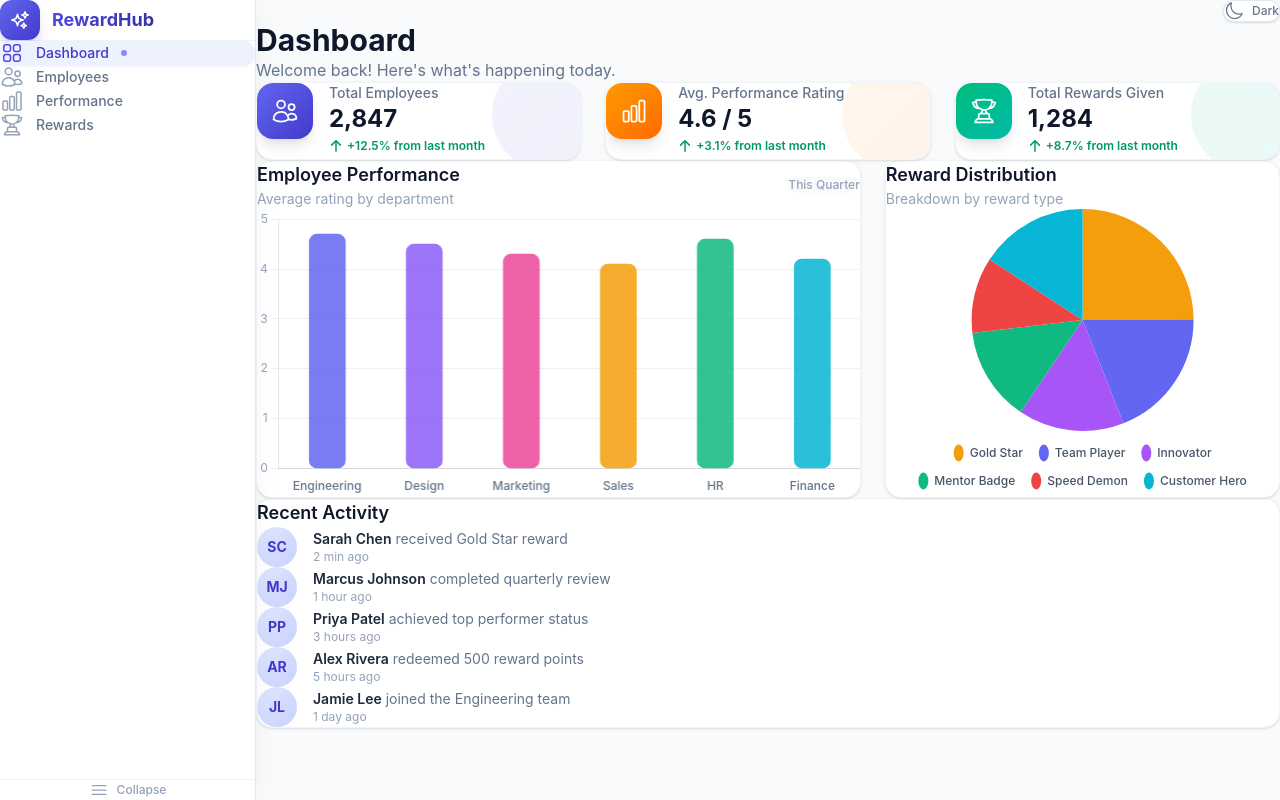
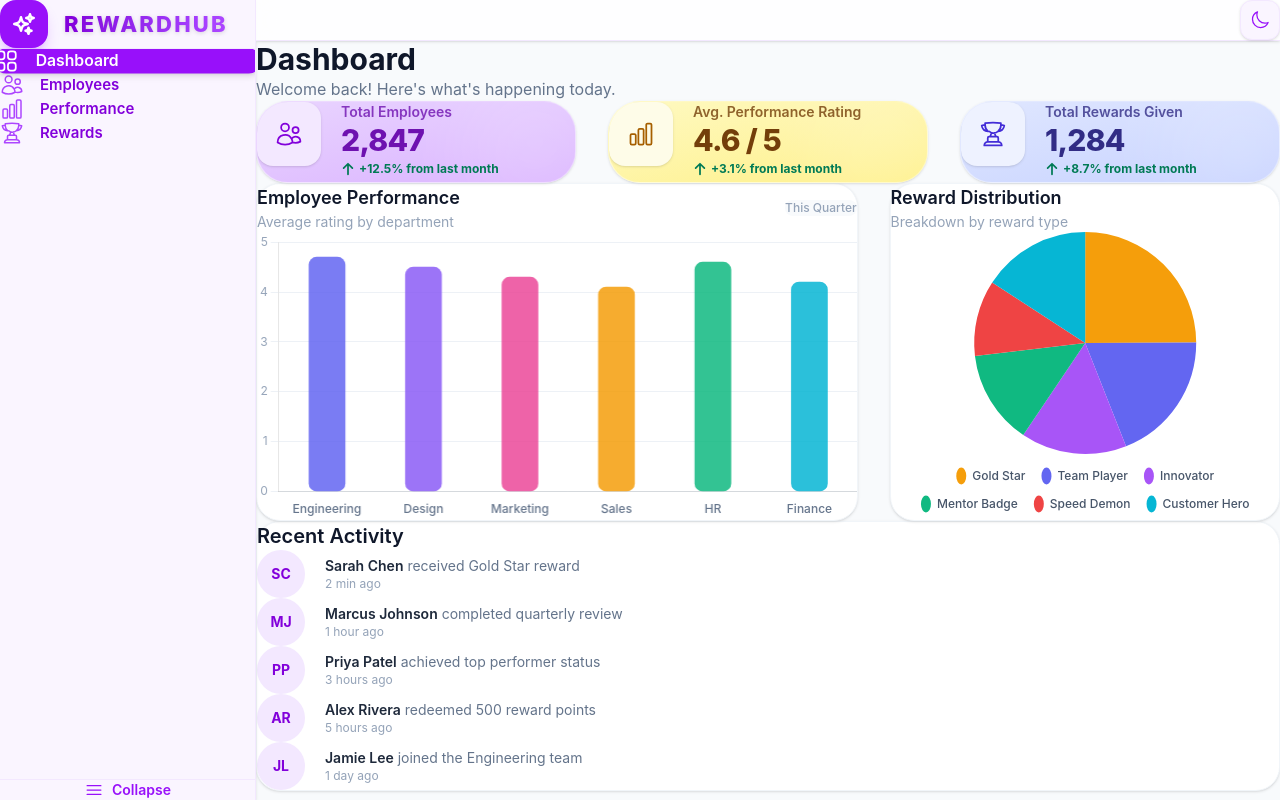
Before and after one commit to SaakshiJha29/Reward-Dashboard, a React (Vite) app: page / in a window 1280 px wide. Built offline with nearby package versions, Linux system fonts and the light colour scheme.

Commit message:
updated UI

```diff
--- a/src/App.jsx
+++ b/src/App.jsx
@@ -32,30 +32,29 @@ function App() {
   const ActiveComponent = pages[activePage];
 
   return (
-    <div className="flex min-h-screen bg-surface-50 dark:bg-surface-950 transition-colors duration-300">
+    <div className="flex h-screen w-full overflow-hidden bg-surface-50 dark:bg-surface-950 transition-colors duration-300">
       <Sidebar activePage={activePage} onNavigate={setActivePage} />
 
-      <div className="flex-1 flex flex-col overflow-y-auto">
-        {/* Top bar with theme toggle */}
-        <header className="flex items-center justify-end px-6 md:px-10 pt-6 md:pt-8 pb-0">
+      <div className="flex-1 flex flex-col h-full min-w-0 overflow-y-auto overflow-x-hidden">
+        {/* Top Navbar */}
+        <header className="flex items-center justify-end px-8 md:px-14 py-5 bg-white/80 dark:bg-surface-900/80 backdrop-blur-md shadow-sm border-b border-purple-100 dark:border-surface-800 sticky top-0 z-10 transition-colors duration-300">
+          <div className="flex items-center gap-4 ml-auto">
             <button
               id="theme-toggle"
               onClick={toggle}
-            className="flex items-center gap-2 px-3.5 py-2 rounded-xl
-                       bg-white dark:bg-surface-800 border border-surface-200 dark:border-surface-700
-                       text-surface-500 dark:text-surface-400
-                       hover:bg-surface-50 dark:hover:bg-surface-700
-                       shadow-sm hover:shadow transition-all duration-200 cursor-pointer"
+              className="flex items-center justify-center w-10 h-10 rounded-xl
+                         bg-purple-50 dark:bg-surface-800 border border-purple-100 dark:border-surface-700
+                         text-purple-600 dark:text-purple-300
+                         hover:bg-purple-100 dark:hover:bg-surface-700 hover:-translate-y-0.5
+                         shadow-sm hover:shadow-md transition-all duration-300 cursor-pointer"
               title={dark ? "Switch to light mode" : "Switch to dark mode"}
             >
               {dark ? <SunIcon /> : <MoonIcon />}
-            <span className="text-xs font-medium hidden sm:inline">
-              {dark ? "Light" : "Dark"}
-            </span>
             </button>
+          </div>
         </header>
 
-        <main className="flex-1 px-6 md:px-10 py-6 md:py-8">
+        <main className="flex-1 pl-12 pr-8 md:pl-20 md:pr-16 py-12 md:py-16 w-full max-w-screen-2xl mx-auto">
           <ActiveComponent />
         </main>
       </div>
--- a/src/components/Sidebar.jsx
+++ b/src/components/Sidebar.jsx
@@ -42,30 +42,30 @@ export default function Sidebar({ activePage, onNavigate }) {
   return (
     <aside
       className={`
-        relative flex flex-col
-        bg-white border-r border-surface-200
+        relative flex flex-col shrink-0
+        bg-purple-50 dark:bg-surface-900 border-r border-purple-100 dark:border-surface-800
         h-screen sticky top-0
         transition-all duration-300 ease-in-out
         ${collapsed ? "w-20" : "w-64"}
-        shadow-[4px_0_24px_-6px_rgba(0,0,0,0.06)]
+        shadow-sm
       `}
     >
       {/* ── Logo / Brand ── */}
-      <div className="flex items-center gap-3 px-5 py-6 border-b border-surface-100">
-        <div className="flex items-center justify-center w-10 h-10 rounded-xl bg-gradient-to-br from-primary-500 to-primary-700 shadow-lg shadow-primary-500/25 shrink-0">
-          <svg xmlns="http://www.w3.org/2000/svg" fill="none" viewBox="0 0 24 24" strokeWidth={2} stroke="white" className="w-5 h-5">
+      <div className="flex items-center gap-4 px-8 py-10 border-b border-purple-100 dark:border-surface-800">
+        <div className="flex items-center justify-center w-12 h-12 rounded-2xl bg-purple-600 shadow-lg shadow-purple-600/20 shrink-0">
+          <svg xmlns="http://www.w3.org/2000/svg" fill="none" viewBox="0 0 24 24" strokeWidth={2.5} stroke="currentColor" className="w-6 h-6 text-white">
             <path strokeLinecap="round" strokeLinejoin="round" d="M9.813 15.904 9 18.75l-.813-2.846a4.5 4.5 0 0 0-3.09-3.09L2.25 12l2.846-.813a4.5 4.5 0 0 0 3.09-3.09L9 5.25l.813 2.846a4.5 4.5 0 0 0 3.09 3.09L15.75 12l-2.846.813a4.5 4.5 0 0 0-3.09 3.09ZM18.259 8.715 18 9.75l-.259-1.035a3.375 3.375 0 0 0-2.455-2.456L14.25 6l1.036-.259a3.375 3.375 0 0 0 2.455-2.456L18 2.25l.259 1.035a3.375 3.375 0 0 0 2.456 2.456L21.75 6l-1.035.259a3.375 3.375 0 0 0-2.456 2.456ZM16.894 20.567 16.5 21.75l-.394-1.183a2.25 2.25 0 0 0-1.423-1.423L13.5 18.75l1.183-.394a2.25 2.25 0 0 0 1.423-1.423l.394-1.183.394 1.183a2.25 2.25 0 0 0 1.423 1.423l1.183.394-1.183.394a2.25 2.25 0 0 0-1.423 1.423Z" />
           </svg>
         </div>
         {!collapsed && (
-          <span className="text-lg font-bold bg-gradient-to-r from-primary-600 to-primary-800 bg-clip-text text-transparent whitespace-nowrap">
-            RewardHub
+          <span className="text-[22px] font-extrabold tracking-widest text-transparent bg-clip-text bg-gradient-to-r from-purple-700 to-purple-500 drop-shadow-sm whitespace-nowrap">
+            REWARDHUB
           </span>
         )}
       </div>
 
       {/* ── Navigation ── */}
-      <nav className="flex-1 px-3 py-4 space-y-1 overflow-y-auto">
+      <nav className="flex-1 px-6 py-10 space-y-3 overflow-y-auto">
         {menuItems.map(({ key, label }) => {
           const isActive = activePage === key;
           return (
@@ -75,42 +75,39 @@ export default function Sidebar({ activePage, onNavigate }) {
               onClick={() => onNavigate(key)}
               title={collapsed ? label : undefined}
               className={`
-                group flex items-center gap-3 w-full rounded-xl
-                px-3 py-3 text-sm font-medium
-                transition-all duration-200 cursor-pointer
+                group flex items-center gap-4 w-full rounded-2xl
+                px-5 py-4 text-[15px] font-semibold
+                transition-all duration-300 ease-out cursor-pointer
                 ${
                   isActive
-                    ? "bg-primary-50 text-primary-700 shadow-sm shadow-primary-500/10"
-                    : "text-surface-500 hover:bg-surface-50 hover:text-surface-800"
+                    ? "bg-purple-600 text-white shadow-md scale-105"
+                    : "text-purple-700 dark:text-purple-300 hover:bg-purple-200/50 dark:hover:bg-surface-800 hover:text-purple-900 dark:hover:text-purple-100 hover:scale-[1.02]"
                 }
               `}
             >
               <span
-                className={`shrink-0 transition-colors duration-200 ${
+                className={`shrink-0 transition-transform duration-300 ${
                   isActive
-                    ? "text-primary-600"
-                    : "text-surface-400 group-hover:text-surface-600"
+                    ? "text-white scale-110"
+                    : "text-purple-500 dark:text-purple-400 group-hover:text-purple-700 dark:group-hover:text-purple-200 group-hover:scale-110"
                 }`}
               >
                 {icons[key]}
               </span>
               {!collapsed && <span className="whitespace-nowrap">{label}</span>}
-              {isActive && !collapsed && (
-                <span className="ml-auto w-1.5 h-1.5 rounded-full bg-primary-500 animate-pulse" />
-              )}
             </button>
           );
         })}
       </nav>
 
       {/* ── Collapse Toggle ── */}
-      <div className="px-3 py-4 border-t border-surface-100">
+      <div className="px-6 py-6 border-t border-purple-100 dark:border-surface-800">
         <button
           id="sidebar-toggle"
           onClick={() => setCollapsed((c) => !c)}
-          className="flex items-center justify-center w-full gap-2 rounded-xl px-3 py-2.5
-                     text-surface-400 hover:text-surface-700 hover:bg-surface-50
-                     transition-all duration-200 cursor-pointer"
+          className="flex items-center justify-center w-full gap-2 rounded-xl px-3 py-3
+                     text-purple-600 dark:text-purple-400 hover:text-purple-900 dark:hover:text-purple-200 hover:bg-purple-200/50 dark:hover:bg-surface-800
+                     transition-all duration-300 cursor-pointer"
           title={collapsed ? "Expand sidebar" : "Collapse sidebar"}
         >
           <span
@@ -121,7 +118,7 @@ export default function Sidebar({ activePage, onNavigate }) {
             {icons.Collapse}
           </span>
           {!collapsed && (
-            <span className="text-xs font-medium whitespace-nowrap">
+            <span className="text-sm font-semibold whitespace-nowrap">
               Collapse
             </span>
           )}
--- a/src/index.css
+++ b/src/index.css
@@ -1,4 +1,4 @@
-@import "tailwindcss";
+ @import "tailwindcss";
 
 @custom-variant dark (&:where(.dark, .dark *));
 
--- a/src/pages/DashboardPage.jsx
+++ b/src/pages/DashboardPage.jsx
@@ -27,7 +27,9 @@ const statCards = [
     value: "2,847",
     change: "+12.5%",
     up: true,
-    gradient: "from-primary-500 to-primary-700",
+    gradient: "from-purple-200 to-purple-300 dark:from-purple-800 dark:to-purple-900",
+    textColor: "text-purple-800 dark:text-purple-100",
+    iconBg: "bg-purple-100 text-purple-700 dark:bg-purple-800 dark:text-purple-200",
     icon: (
       <svg xmlns="http://www.w3.org/2000/svg" fill="none" viewBox="0 0 24 24" strokeWidth={1.5} stroke="currentColor" className="w-7 h-7">
         <path strokeLinecap="round" strokeLinejoin="round" d="M15 19.128a9.38 9.38 0 0 0 2.625.372 9.337 9.337 0 0 0 4.121-.952 4.125 4.125 0 0 0-7.533-2.493M15 19.128v-.003c0-1.113-.285-2.16-.786-3.07M15 19.128v.106A12.318 12.318 0 0 1 8.624 21c-2.331 0-4.512-.645-6.374-1.766l-.001-.109a6.375 6.375 0 0 1 11.964-3.07M12 6.375a3.375 3.375 0 1 1-6.75 0 3.375 3.375 0 0 1 6.75 0Zm8.25 2.25a2.625 2.625 0 1 1-5.25 0 2.625 2.625 0 0 1 5.25 0Z" />
@@ -39,7 +41,9 @@ const statCards = [
     value: "4.6 / 5",
     change: "+3.1%",
     up: true,
-    gradient: "from-amber-500 to-orange-500",
+    gradient: "from-yellow-100 to-yellow-200 dark:from-yellow-700 dark:to-yellow-800",
+    textColor: "text-yellow-900 dark:text-yellow-100",
+    iconBg: "bg-yellow-50 text-yellow-700 dark:bg-yellow-600 dark:text-yellow-100",
     icon: (
       <svg xmlns="http://www.w3.org/2000/svg" fill="none" viewBox="0 0 24 24" strokeWidth={1.5} stroke="currentColor" className="w-7 h-7">
         <path strokeLinecap="round" strokeLinejoin="round" d="M3 13.125C3 12.504 3.504 12 4.125 12h2.25c.621 0 1.125.504 1.125 1.125v6.75C7.5 20.496 6.996 21 6.375 21h-2.25A1.125 1.125 0 0 1 3 19.875v-6.75ZM9.75 8.625c0-.621.504-1.125 1.125-1.125h2.25c.621 0 1.125.504 1.125 1.125v11.25c0 .621-.504 1.125-1.125 1.125h-2.25a1.125 1.125 0 0 1-1.125-1.125V8.625ZM16.5 4.125c0-.621.504-1.125 1.125-1.125h2.25C20.496 3 21 3.504 21 4.125v15.75c0 .621-.504 1.125-1.125 1.125h-2.25a1.125 1.125 0 0 1-1.125-1.125V4.125Z" />
@@ -51,7 +55,9 @@ const statCards = [
     value: "1,284",
     change: "+8.7%",
     up: true,
-    gradient: "from-emerald-500 to-teal-500",
+    gradient: "from-indigo-100 to-indigo-200 dark:from-indigo-800 dark:to-indigo-900",
+    textColor: "text-indigo-900 dark:text-indigo-100",
+    iconBg: "bg-indigo-50 text-indigo-700 dark:bg-indigo-700 dark:text-indigo-100",
     icon: (
       <svg xmlns="http://www.w3.org/2000/svg" fill="none" viewBox="0 0 24 24" strokeWidth={1.5} stroke="currentColor" className="w-7 h-7">
         <path strokeLinecap="round" strokeLinejoin="round" d="M16.5 18.75h-9m9 0a3 3 0 0 1 3 3h-15a3 3 0 0 1 3-3m9 0v-3.375c0-.621-.503-1.125-1.125-1.125h-.871M7.5 18.75v-3.375c0-.621.504-1.125 1.125-1.125h.872m5.007 0H9.497m5.007 0a7.454 7.454 0 0 1-.982-3.172M9.497 14.25a7.454 7.454 0 0 0 .981-3.172M5.25 4.236c-.982.143-1.954.317-2.916.52A6.003 6.003 0 0 0 7.73 9.728M5.25 4.236V4.5c0 2.108.966 3.99 2.48 5.228M5.25 4.236V2.721C7.456 2.41 9.71 2.25 12 2.25c2.291 0 4.545.16 6.75.47v1.516M18.75 4.236c.982.143 1.954.317 2.916.52A6.003 6.003 0 0 1 16.27 9.728M18.75 4.236V4.5c0 2.108-.966 3.99-2.48 5.228m0 0a6.02 6.02 0 0 1-7.54 0" />
@@ -165,7 +171,7 @@ const pieOptions = {
    ═══════════════════════════════════════════════════ */
 export default function DashboardPage() {
   return (
-    <div className="space-y-8">
+    <div className="space-y-12 max-w-7xl mx-auto pb-12">
       {/* ── Header ── */}
       <div>
         <h1 className="text-3xl font-bold text-surface-900">Dashboard</h1>
@@ -175,44 +181,44 @@ export default function DashboardPage() {
       </div>
 
       {/* ── Stat Cards ── */}
-      <div className="grid grid-cols-1 sm:grid-cols-2 xl:grid-cols-3 gap-6">
+      <div className="grid grid-cols-1 sm:grid-cols-2 xl:grid-cols-3 gap-8">
         {statCards.map((card) => (
           <div
             key={card.label}
-            className="relative overflow-hidden bg-white rounded-2xl shadow-sm border border-surface-100
-                       hover:shadow-md hover:-translate-y-0.5 transition-all duration-300"
+            className={`relative overflow-hidden bg-gradient-to-br ${card.gradient} rounded-[2rem] shadow-sm border border-white/40 dark:border-white/5
+                       hover:shadow-xl hover:-translate-y-1.5 hover:scale-[1.02] transition-all duration-300 ease-out`}
           >
             {/* decorative blob */}
             <div
-              className={`absolute -top-6 -right-6 w-28 h-28 rounded-full bg-gradient-to-br ${card.gradient} opacity-[0.08]`}
+              className={`absolute -top-10 -right-10 w-40 h-40 rounded-full bg-white/20 dark:bg-black/10 blur-2xl`}
             />
 
-            <div className="flex items-start gap-4 p-6">
+            <div className="flex items-start gap-5 p-8 sm:p-10 relative z-10">
               {/* icon */}
               <div
-                className={`flex items-center justify-center w-14 h-14 rounded-2xl bg-gradient-to-br ${card.gradient} text-white shadow-lg shrink-0`}
+                className={`flex items-center justify-center w-16 h-16 rounded-2xl ${card.iconBg} shadow-sm shrink-0`}
               >
                 {card.icon}
               </div>
 
               {/* text */}
               <div className="min-w-0 flex-1">
-                <p className="text-sm font-medium text-surface-500">
+                <p className={`text-sm font-semibold opacity-80 ${card.textColor}`}>
                   {card.label}
                 </p>
-                <p className="mt-1 text-2xl font-bold text-surface-900">
+                <p className={`mt-1.5 text-3xl font-extrabold tracking-tight ${card.textColor}`}>
                   {card.value}
                 </p>
                 <span
-                  className={`inline-flex items-center gap-1 mt-1.5 text-xs font-semibold ${
-                    card.up ? "text-emerald-600" : "text-rose-600"
+                  className={`inline-flex items-center gap-1 mt-2 text-xs font-bold ${
+                    card.up ? "text-emerald-700 dark:text-emerald-300" : "text-rose-700 dark:text-rose-300"
                   }`}
                 >
                   <svg
                     xmlns="http://www.w3.org/2000/svg"
                     fill="none"
                     viewBox="0 0 24 24"
-                    strokeWidth={2.5}
+                    strokeWidth={3}
                     stroke="currentColor"
                     className={`w-3.5 h-3.5 ${card.up ? "" : "rotate-180"}`}
                   >
@@ -231,10 +237,10 @@ export default function DashboardPage() {
       </div>
 
       {/* ── Charts Row ── */}
-      <div className="grid grid-cols-1 lg:grid-cols-5 gap-6">
+      <div className="grid grid-cols-1 lg:grid-cols-5 gap-8">
         {/* Bar Chart — takes 3/5 */}
-        <div className="lg:col-span-3 bg-white rounded-2xl p-6 shadow-sm border border-surface-100">
-          <div className="flex items-center justify-between mb-6">
+        <div className="lg:col-span-3 bg-white rounded-3xl p-8 sm:p-10 shadow-sm border border-surface-100">
+          <div className="flex items-center justify-between mb-8">
             <div>
               <h2 className="text-lg font-semibold text-surface-900">
                 Employee Performance
@@ -253,8 +259,8 @@ export default function DashboardPage() {
         </div>
 
         {/* Pie Chart — takes 2/5 */}
-        <div className="lg:col-span-2 bg-white rounded-2xl p-6 shadow-sm border border-surface-100">
-          <div className="mb-6">
+        <div className="lg:col-span-2 bg-white rounded-3xl p-8 sm:p-10 shadow-sm border border-surface-100">
+          <div className="mb-8">
             <h2 className="text-lg font-semibold text-surface-900">
               Reward Distribution
             </h2>
@@ -269,11 +275,11 @@ export default function DashboardPage() {
       </div>
 
       {/* ── Recent Activity ── */}
-      <div className="bg-white rounded-2xl p-6 shadow-sm border border-surface-100">
-        <h2 className="text-lg font-semibold text-surface-900 mb-5">
+      <div className="bg-white rounded-3xl p-8 sm:p-10 shadow-sm border border-surface-100">
+        <h2 className="text-xl font-semibold text-surface-900 mb-8">
           Recent Activity
         </h2>
-        <div className="space-y-4">
+        <div className="space-y-6">
           {[
             { name: "Sarah Chen", action: "received Gold Star reward", time: "2 min ago", avatar: "SC" },
             { name: "Marcus Johnson", action: "completed quarterly review", time: "1 hour ago", avatar: "MJ" },
@@ -283,9 +289,9 @@ export default function DashboardPage() {
           ].map((item, i) => (
             <div
               key={i}
-              className="flex items-center gap-4 p-3 rounded-xl hover:bg-surface-50 transition-colors duration-200"
+              className="flex items-center gap-5 p-4 rounded-2xl hover:bg-surface-50 transition-colors duration-200"
             >
-              <div className="flex items-center justify-center w-10 h-10 rounded-full bg-gradient-to-br from-primary-100 to-primary-200 text-primary-700 text-sm font-bold shrink-0">
+              <div className="flex items-center justify-center w-12 h-12 rounded-full bg-purple-100 text-purple-700 text-sm font-bold shrink-0">
                 {item.avatar}
               </div>
               <div className="min-w-0 flex-1">
--- a/src/pages/EmployeesPage.jsx
+++ b/src/pages/EmployeesPage.jsx
@@ -206,7 +206,7 @@ export default function EmployeesPage() {
       <div className="flex flex-col sm:flex-row sm:items-center sm:justify-between gap-4">
         {/* Search */}
         <div className="relative w-full sm:max-w-sm">
-          <span className="absolute inset-y-0 left-3 flex items-center text-surface-400">
+          <span className="absolute inset-y-0 left-3 flex items-center text-surface-400 pointer-events-none">
             <SearchIcon />
           </span>
           <input
@@ -215,7 +215,7 @@ export default function EmployeesPage() {
             value={search}
             onChange={(e) => setSearch(e.target.value)}
             placeholder="Search employees…"
-            className="w-full rounded-xl border border-surface-200 bg-white pl-10 pr-4 py-2.5 text-sm text-surface-800 placeholder:text-surface-400 shadow-sm focus:outline-none focus:ring-2 focus:ring-primary-500/30 focus:border-primary-400 transition-all duration-200"
+            className="w-full rounded-xl border border-surface-200 bg-white pl-11 pr-4 py-2.5 text-sm text-surface-800 placeholder:text-surface-400 shadow-sm focus:outline-none focus:ring-2 focus:ring-primary-500/30 focus:border-primary-400 transition-all duration-200"
           />
         </div>
 
```
Lines whose indentation alone changed are shown as unchanged.
